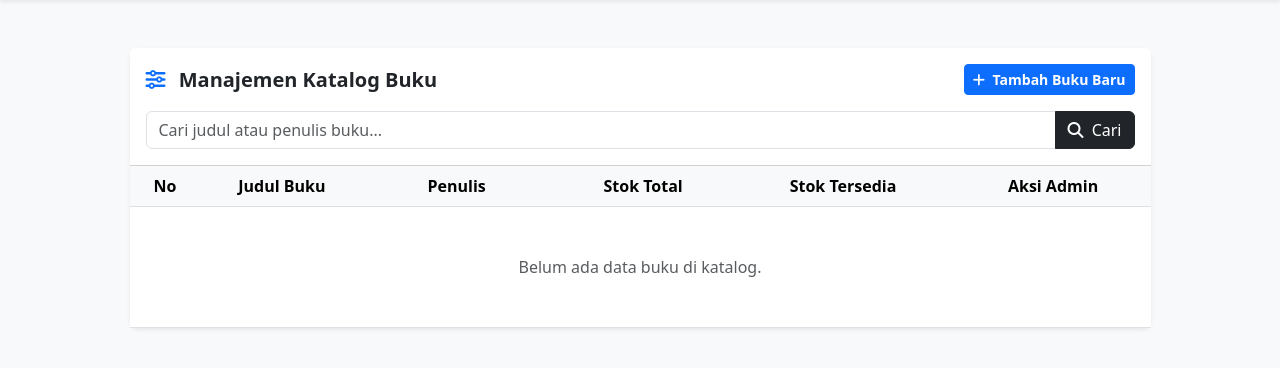
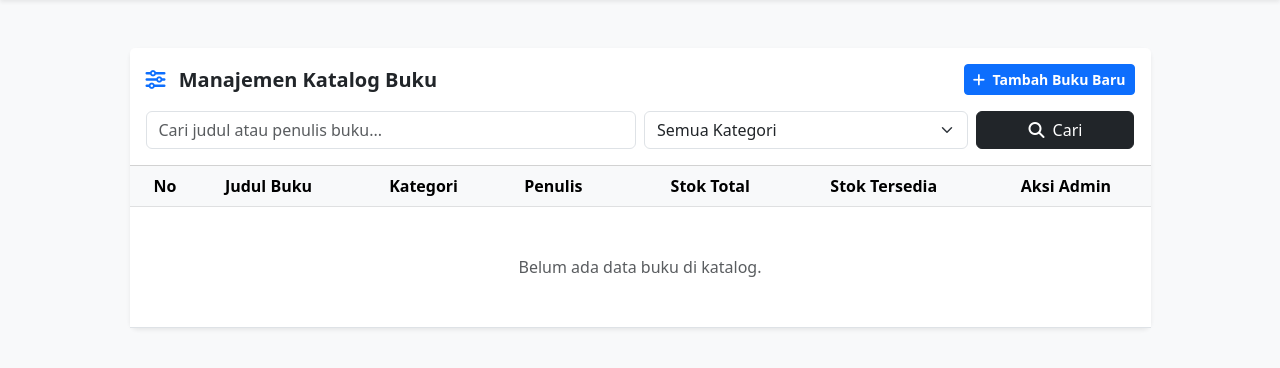
Before and after one commit to supergaylogan/Perpustakaan_Web, a Flask app: template templates/admin_dashboard.html in a window 1280 px wide. Shown: the part 56-424 px from the top of the page. Run offline with Flask 3, Linux system fonts and the light colour scheme; the template is opened without the code that fills it, so the values that code supplies are empty.

Commit message:
Update admin_dashboard.html

```diff
--- a/templates/admin_dashboard.html
+++ b/templates/admin_dashboard.html
@@ -11,7 +11,6 @@
 
 <body class="bg-light">
 
-    <!-- NAVBAR KHUSUS ADMIN (WARNA GELAP) -->
     <nav class="navbar navbar-expand-lg navbar-dark bg-dark shadow-sm">
         <div class="container">
             <a class="navbar-brand fw-bold" href="{{ url_for('admin_dashboard') }}">
@@ -37,7 +36,6 @@
         </div>
     </nav>
 
-    <!-- MAIN CONTENT -->
     <div class="container my-5">
         <div class="row justify-content-center">
             <div class="col-md-11">
@@ -61,31 +59,42 @@
                                 Manajemen Katalog Buku
                             </h5>
 
-                            <!-- Tombol Tambah Buku -->
                             <a href="{{ url_for('tambah_buku') }}" class="btn btn-primary btn-sm fw-semibold">
                                 <i class="fa-solid fa-plus me-1"></i>
                                 Tambah Buku Baru
                             </a>
                         </div>
 
-                        <!-- FORM PENCARIAN -->
                         <form method="GET" action="{{ url_for('admin_dashboard') }}">
-                            <div class="input-group">
+                            <div class="row g-2">
+                                <div class="col-md-6">
                                     <input type="text" name="cari" class="form-control"
                                         placeholder="Cari judul atau penulis buku..." value="{{ kata_kunci }}">
-                                <button class="btn btn-dark" type="submit">
+                                </div>
+                                <div class="col-md-4">
+                                    <select name="kategori" class="form-select">
+                                        <option value="">Semua Kategori</option>
+                                        {% for kat in kategori_list %}
+                                        <option value="{{ kat }}" {% if filter_kategori == kat %}selected{% endif %}>
+                                            {{ kat }}
+                                        </option>
+                                        {% endfor %}
+                                    </select>
+                                </div>
+                                <div class="col-md-2 d-flex gap-1">
+                                    <button class="btn btn-dark w-100" type="submit">
                                         <i class="fa-solid fa-magnifying-glass me-1"></i> Cari
                                     </button>
-                                {% if kata_kunci %}
+                                    {% if kata_kunci or filter_kategori %}
                                     <a href="{{ url_for('admin_dashboard') }}" class="btn btn-secondary">
-                                    <i class="fa-solid fa-rotate-left me-1"></i> Reset
+                                        <i class="fa-solid fa-rotate-left"></i>
                                     </a>
                                     {% endif %}
+                                </div>
                             </div>
                         </form>
                     </div>
 
-                    <!-- TABEL KELOLA BUKU -->
                     <div class="card-body p-0">
                         <div class="table-responsive">
                             <table class="table table-hover align-middle mb-0">
@@ -93,6 +102,7 @@
                                     <tr>
                                         <th class="ps-4">No</th>
                                         <th>Judul Buku</th>
+                                        <th>Kategori</th>
                                         <th>Penulis</th>
                                         <th class="text-center">Stok Total</th>
                                         <th class="text-center">Stok Tersedia</th>
@@ -104,6 +114,11 @@
                                     <tr>
                                         <td class="ps-4 fw-bold text-secondary">{{ loop.index }}</td>
                                         <td><div class="fw-bold text-dark">{{ buku['judul'] }}</div></td>
+                                        <td>
+                                            <span class="badge bg-secondary-subtle text-secondary-emphasis border border-secondary-subtle rounded-pill px-3">
+                                                {{ buku['kategori'] or 'Umum' }}
+                                            </span>
+                                        </td>
                                         <td><span class="text-muted">{{ buku['penulis'] }}</span></td>
                                         <td class="text-center fw-semibold">{{ buku['stok_total'] }}</td>
                                         <td class="text-center">
@@ -113,13 +128,11 @@
                                         </td>
                                         <td class="text-center">
                                             <div class="d-flex justify-content-center gap-2">
-                                                <!-- EDIT BUKU -->
                                                 <a href="{{ url_for('edit_buku', buku_id=buku['id']) }}"
                                                     class="btn btn-sm btn-warning rounded-2 px-3 fw-semibold">
                                                     <i class="fa-solid fa-pen-to-square me-1"></i> Edit
                                                 </a>
 
-                                                <!-- HAPUS BUKU -->
                                                 <form action="{{ url_for('hapus_buku', buku_id=buku['id']) }}" method="POST" class="m-0"
                                                     onsubmit="return confirm('Yakin ingin menghapus buku ini secara permanen?');">
                                                     <button type="submit" class="btn btn-sm btn-danger rounded-2 px-3 fw-semibold">
@@ -131,7 +144,7 @@
                                     </tr>
                                     {% else %}
                                     <tr>
-                                        <td colspan="6" class="text-center py-5 text-muted">
+                                        <td colspan="7" class="text-center py-5 text-muted">
                                             Belum ada data buku di katalog.
                                         </td>
                                     </tr>
```
Lines whose indentation alone changed are shown as unchanged.
